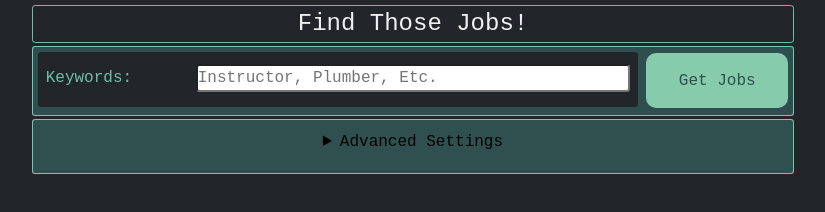
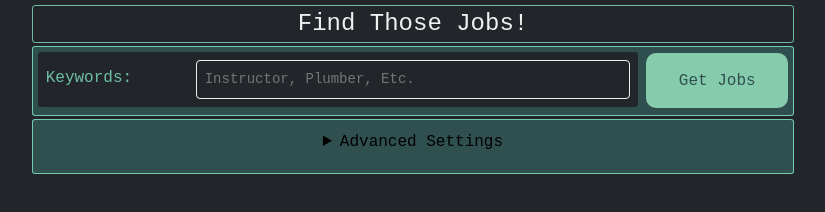
Before and after one commit to BrooksSuz/job-search, a website with bundled scripts: page public/index.html in a window 1280 px wide. Shown: the whole page, without its empty margins (227-1052 px from the left). Built offline with nearby package versions, Linux system fonts and the light colour scheme.

Commit message:
Add styles

```diff
--- a/package.json
+++ b/package.json
@@ -5,6 +5,7 @@
   "main": "./server.js",
   "scripts": {
     "start": "node ./server.js",
+    "dev": "nodemon ./server.js",
     "heroku-postbuild": "mkdir ./.cache && mv /app/.cache/puppeteer ./.cache"
   },
   "keywords": [],
--- a/public/style.css
+++ b/public/style.css
@@ -75,9 +75,24 @@ button:disabled {
   background-color: hsla(12, 100%, 72%, 0.4);
 }
 
+input[type="text"] {
+  all: unset;
+  border: 1px solid #f0f0f0;
+  padding: 8px;
+  font-size: 14px;
+  border-radius: 4px;
+  box-sizing: border-box;
+}
+
+input[type="text"]:focus {
+  outline: none;
+  border-color: var(--atomic-tangerine);
+  box-shadow: 0 0 3px rgba(20, 100%, 76%, 0.5);
+}
+
+
 summary {
   text-align: center;
-  cursor: default;
 }
 
 label {
```
